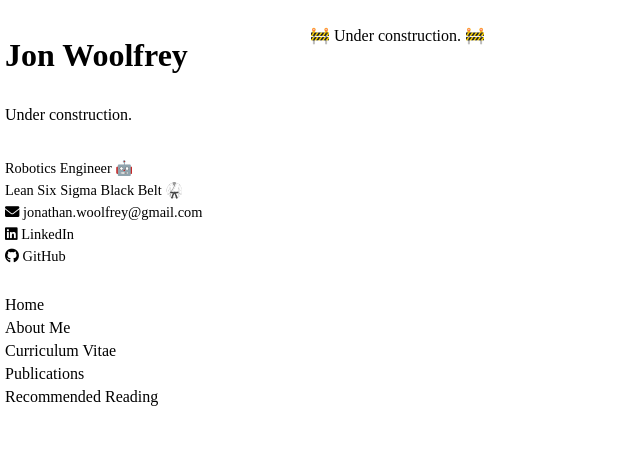
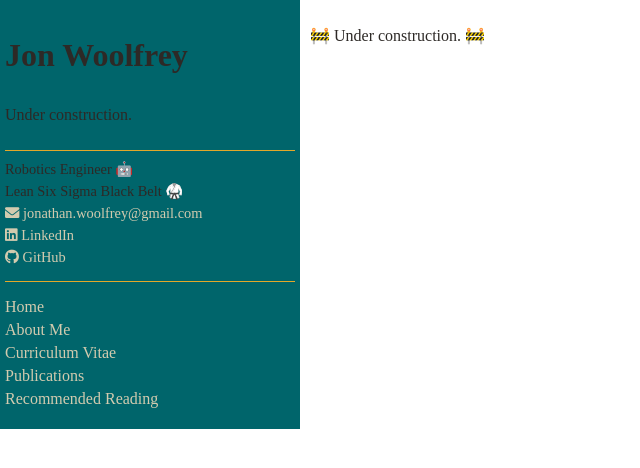
Before and after one commit to Woolfrey/woolfrey.github.io, a Jekyll site: the page built from README.md, in a window 1280 px wide. Shown: the top 468 px of the page, without its empty margins (0-640 px from the left). Built offline with Jekyll 4.4.1, drawn with Linux system fonts in a browser that asks for light colours; our own code applies the rules of GitHub Pages for plain Markdown files.

Commit message:
Update main.css

```diff
--- a/assets/main.css
+++ b/assets/main.css
@@ -1,3 +1,11 @@
+:root {
+    --DeepLake:   #00656B;
+    --GoldenRod:  #E2A829;
+    --Moth:       #D2CBAF;
+    --OliveNight: #535040;
+    --Black:      #2D2926;
+}
+
 body {
     display: flex;
     flex-direction: row;
```
